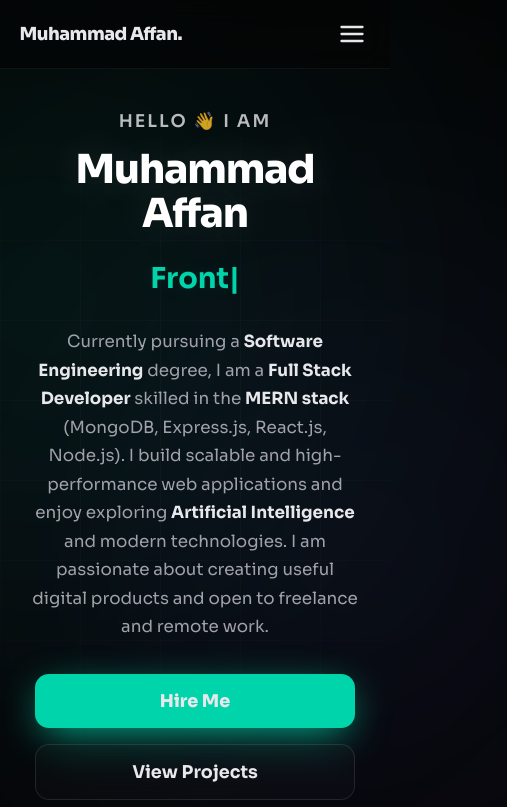
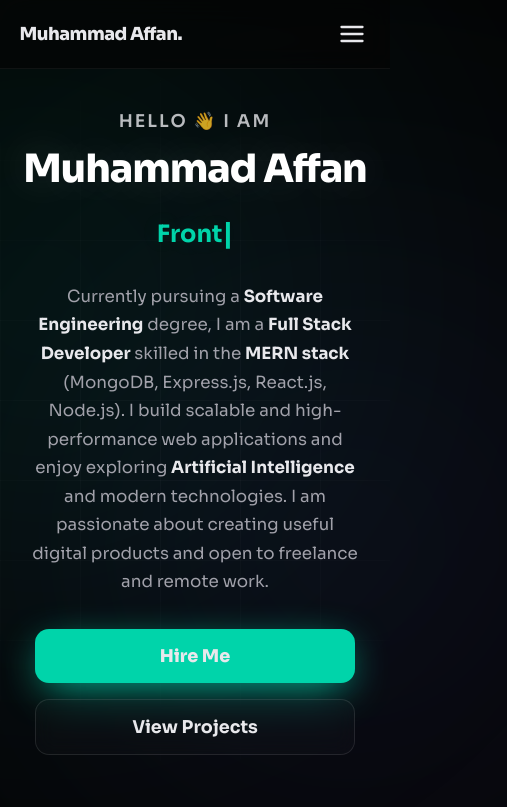
Before and after one commit to M-Affan01/Affan-Portfolio, a React (Vite) app: page / in a window 390 px wide. Shown: the top 807 px of the page, 507 px wide, since content can reach past the window. Built offline with nearby package versions, Linux system fonts and the light colour scheme.

Commit message:
Fix: eliminate horizontal scrollbar and optimize for ultra-small screens

```diff
--- a/src/Components/Hero-Section/hero.css
+++ b/src/Components/Hero-Section/hero.css
@@ -8,6 +8,8 @@
     z-index: 1;
     text-align: center;
     font-family: 'Sora', sans-serif;
+    overflow: hidden;
+    width: 100%;
 }
 
 .hero-centered-content {
@@ -189,9 +191,23 @@
 
     .hero .second {
         letter-spacing: -1px;
+        font-size: clamp(2rem, 10vw, 3.5rem);
     }
 
     .typewriter-container {
         min-height: 60px;
     }
+
+    .typewriter-text {
+        font-size: clamp(1.5rem, 6vw, 2.2rem);
+    }
 }
+
+@media (max-width: 320px) {
+    .hero {
+        padding-top: 80px;
+    }
+    .hero-btns {
+        padding: 0 10px;
+    }
+}
--- a/src/Components/Navbar/navbar.css
+++ b/src/Components/Navbar/navbar.css
@@ -243,3 +243,15 @@
         padding: 10px 14px;
     }
 }
+
+@media (max-width: 320px) {
+    .navbar {
+        padding: 15px 10px;
+    }
+    .navbar .left {
+        font-size: 16px;
+    }
+    .mobile-drawer {
+        padding: 15px 5%;
+    }
+}
--- a/src/index.css
+++ b/src/index.css
@@ -14,11 +14,7 @@
     margin: 0;
     padding: 0;
     box-sizing: border-box;
-}
-
-html {
-    scroll-behavior: smooth;
-    scroll-padding-top: 100px;
+    overflow-wrap: break-word;
 }
 
 body {
@@ -30,6 +26,14 @@ body {
     -webkit-font-smoothing: antialiased;
     -moz-osx-font-smoothing: grayscale;
     overflow-x: hidden;
+    width: 100%;
+}
+
+html {
+    scroll-behavior: smooth;
+    scroll-padding-top: 100px;
+    overflow-x: hidden;
+    width: 100%;
 }
 
 ::-webkit-scrollbar {
```
